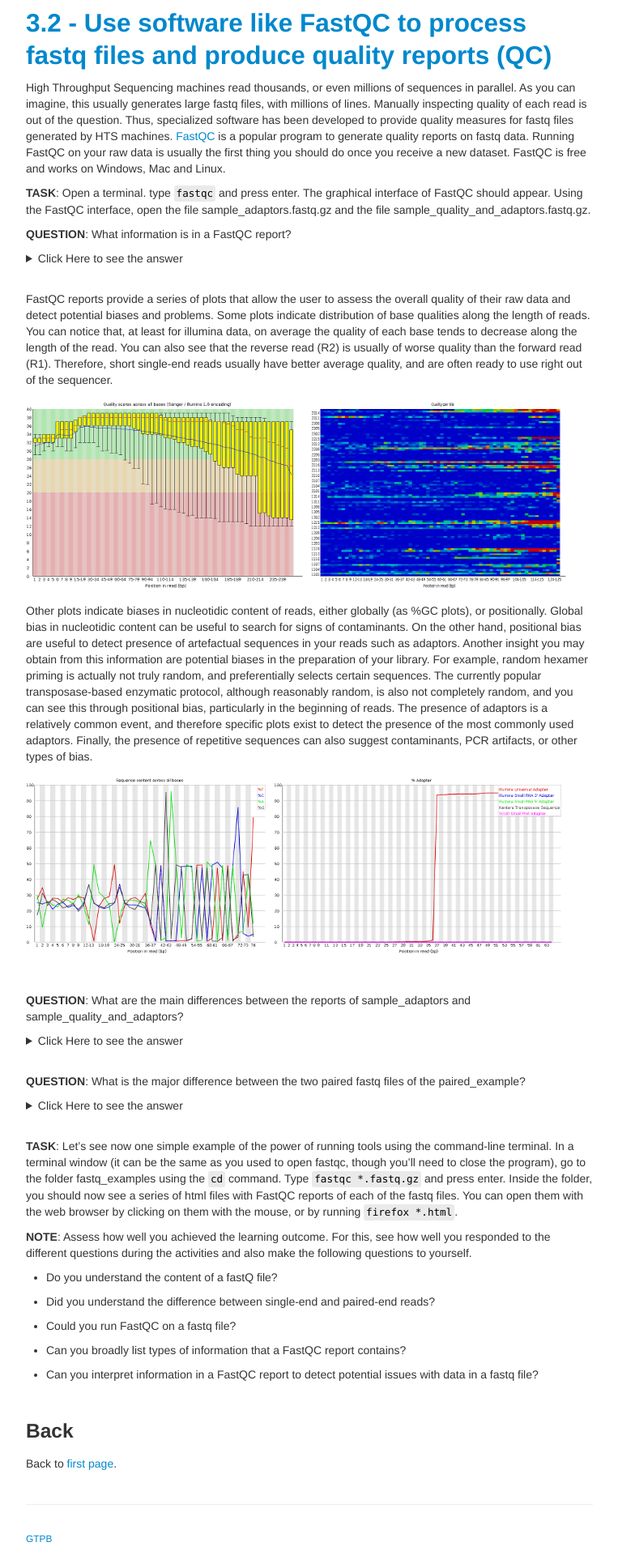
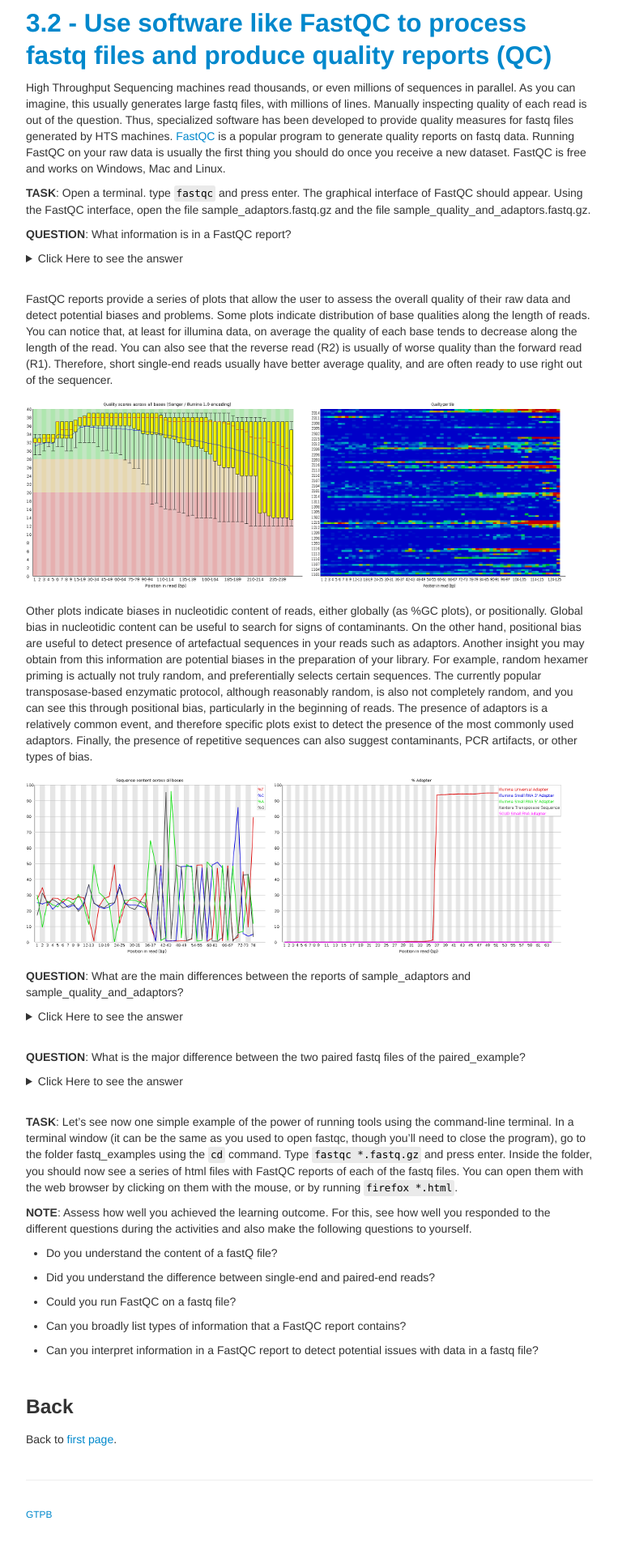
Before and after one commit to GTPB/ADER19F, a Jekyll site: the page built from pages/L03.md, in a window 1280 px wide. Shown: the part 1085-3005 px from the top of the page at 81% size, without its empty margins (258-1021 px from the left). Built offline with Jekyll 4.4.1, drawn with Linux system fonts in a browser that asks for light colours; after the commit the page ends 2975 px from its top, so only the background shows below that.

Commit message:
Update L03.md

```diff
--- a/pages/L03.md
+++ b/pages/L03.md
@@ -85,7 +85,7 @@ FastQC reports provide a series of plots that allow the user to assess the overa
 Other plots indicate biases in nucleotidic content of reads, either globally (as %GC plots), or positionally. Global bias in nucleotidic content can be useful to search for signs of contaminants. On the other hand, positional bias are useful to detect presence of artefactual sequences in your reads such as adaptors. Another insight you may obtain from this information are potential biases in the preparation of your library. For example, random hexamer priming is actually not truly random, and preferentially selects certain sequences. The currently popular transposase-based enzymatic protocol, although reasonably random, is also not completely random, and you can see this through positional bias, particularly in the beginning of reads. The presence of adaptors is a relatively common event, and therefore specific plots exist to detect the presence of the most commonly used adaptors. Finally, the presence of repetitive sequences can also suggest contaminants, PCR artifacts, or other types of bias.
 
 <img src="./images/L03/base_bias.png" alt="Base Bias" style="float: left; height: 16em; margin-right: 1%; margin-bottom: 0.5em;"><img src="./images/L03/adaptor.png" alt="Adaptor" style="float: left; height: 16em; margin-right: 1%; margin-bottom: 0.5em;">
-<p style="clear: both;"></p><br/>
+<p style="clear: both;"></p>
 
 **QUESTION**: What are the main differences between the reports of sample_adaptors and sample_quality_and_adaptors?
 <details><summary>Click Here to see the answer</summary><p>
```
